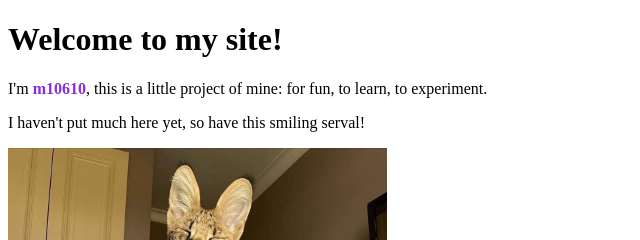
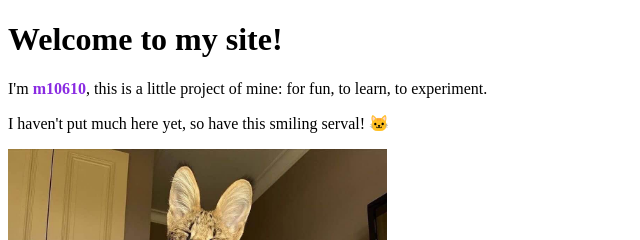
Before and after one commit to m10610/2026_11_Site, a plain HTML site: page index.html in a window 1280 px wide. Shown: the top 240 px of the page, 0-640 px from the left. Drawn offline with Linux system fonts and the light colour scheme.

Commit message:
Added emoji support and a cat emoji

```diff
--- a/index.html
+++ b/index.html
@@ -1,12 +1,13 @@
 <!DOCTYPE html>
 <html>
 <head>
+    <meta charset="UTF-8">
     <title>m10610's Site</title>
 </head>
 <body>
     <h1>Welcome to my site!</h1>
     <p>I'm <span style="color:BlueViolet"><b>m10610</b></span>, this is a little project of mine: for fun, to learn, to experiment.</p>
-    <p>I haven't put much here yet, so have this smiling serval!</p>
+    <p>I haven't put much here yet, so have this smiling serval! &#128049;</p>
     <img src="images/image.png" alt="Smiling Serval" width="30%" height="30%">
     <br>
     <a href="https://github.com/m10610/2026_11_Site" target="_blank" rel="noopener noreferrer">Link to website's github repo</a>
```
